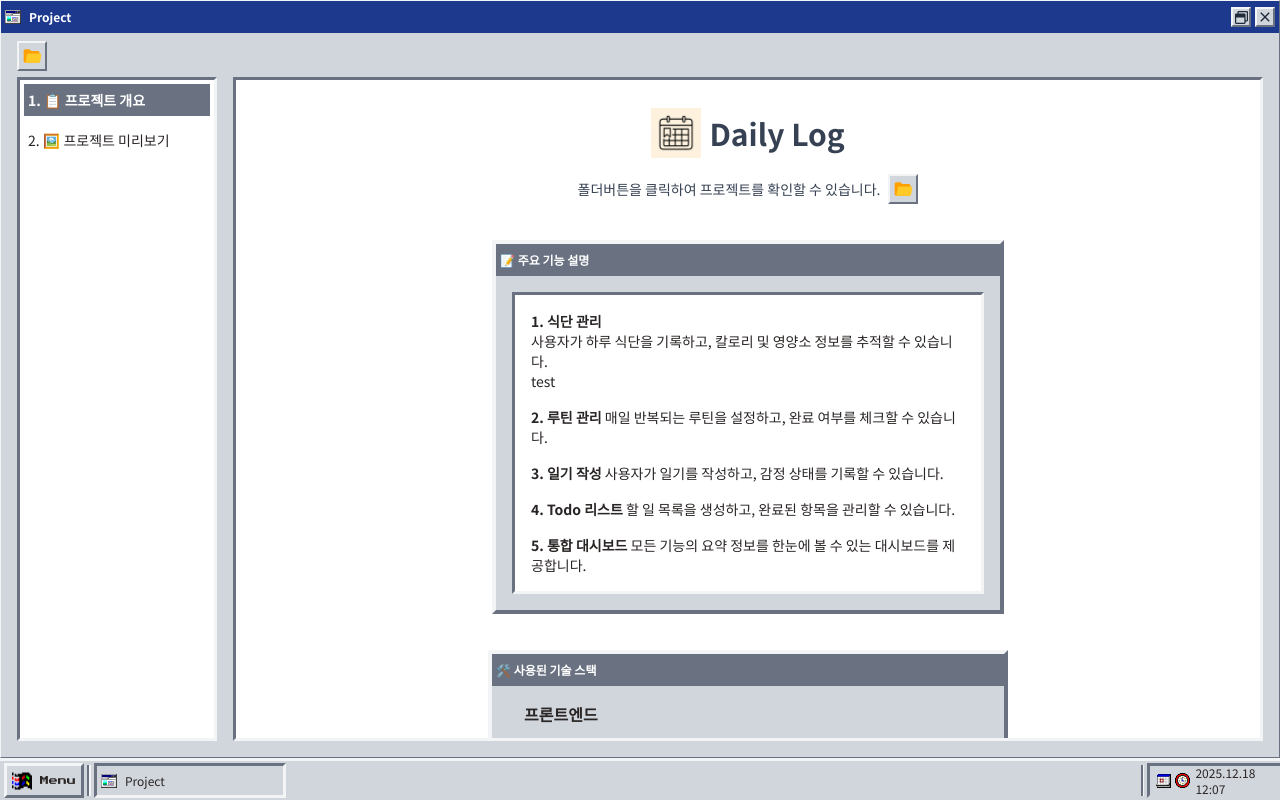
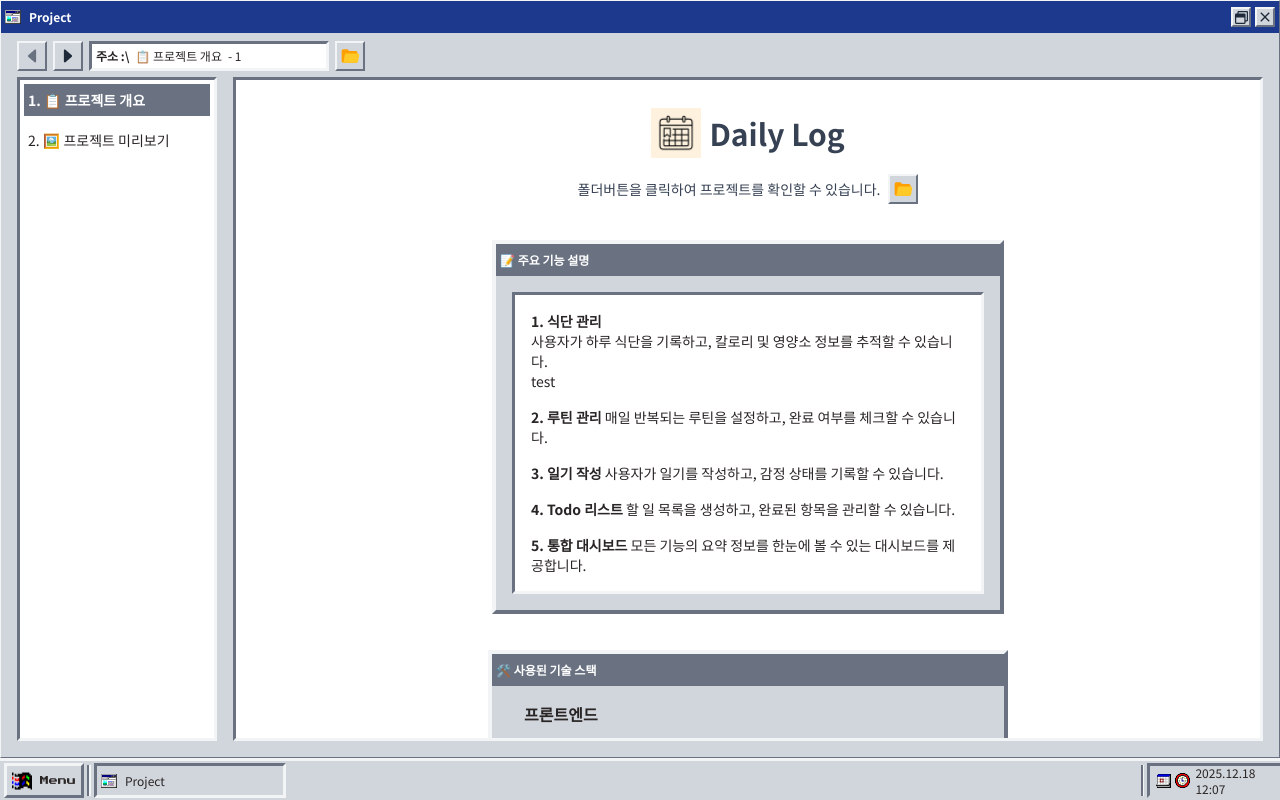
Before and after one commit to blackeichi/portfolio, a Next.js app: page /my-project in a window 1280 px wide. Built offline with nearby package versions, Linux system fonts and the light colour scheme; grey boxes are pictures that could not be loaded.

Commit message:
[ADD] my-project 페이지 주소창, 뒤로가기, 앞으로가기 버튼 UI 추가

```diff
--- a/components/atoms/tooltip.tsx
+++ b/components/atoms/tooltip.tsx
@@ -14,7 +14,7 @@ export default function Tooltip({
       {children}
       {isHovered && tooltip && (
         <div
-          className={`absolute z-30 max-w-60 bg-[rgba(0,0,0,0.85)] p-2.5 text-xs break-words whitespace-nowrap text-white ${isHovered}`}
+          className={`absolute z-30 max-w-60 bg-[rgba(0,0,0,0.85)] p-2.5 text-[11px] wrap-break-word whitespace-nowrap mt-1 text-white ${isHovered}`}
         >
           {tooltip}
         </div>
--- a/components/template/myProjectTemplate/topContents.tsx
+++ b/components/template/myProjectTemplate/topContents.tsx
@@ -1,11 +1,54 @@
 "use client";
 
+import { usePathname, useRouter } from "next/navigation";
 import { OpenProjectBtn } from "./openProjectBtn";
+import { projectContents } from "@/app/my-project/utils";
+import IconButton from "@/components/molecules/iconButton";
+import { IoCaretBack, IoCaretForward } from "react-icons/io5";
 
 export const TopContents = () => {
+  const router = useRouter();
+  const pathname = usePathname();
+  const target = projectContents.findIndex(
+    (content) => content.path === pathname
+  );
   return (
     <div className="w-full flex relative h-5">
-      <div className="absolute -top-2">
+      <div className="absolute -top-2 flex w-full h-7.5 gap-1.5">
+        <IconButton
+          tooltip="뒤로가기"
+          onClick={() => {
+            router.push(projectContents[Math.max(0, target - 1)].path);
+          }}
+          icon={IoCaretBack}
+          width={30}
+          height={30}
+          size={20}
+          disabled={target <= 0}
+        />
+        <IconButton
+          tooltip="앞으로 가기"
+          onClick={() => {
+            router.push(
+              projectContents[Math.min(projectContents.length - 1, target + 1)]
+                .path
+            );
+          }}
+          icon={IoCaretForward}
+          width={30}
+          height={30}
+          size={20}
+          disabled={target >= projectContents.length - 1}
+        />
+        <div
+          className={`flex h-full w-60 items-center border-3 px-1 bg-white border-gray-500 border-r-gray-100 border-b-gray-100`}
+        >
+          <div className="text-xs flex items-center gap-1.5">
+            <span className="font-bold">주소 :\</span>
+            <span>{projectContents[target]?.name}</span>
+            <span>- {target + 1}</span>
+          </div>
+        </div>
         <OpenProjectBtn />
       </div>
     </div>
--- a/libs/hooks/useHandleWindowBox.ts
+++ b/libs/hooks/useHandleWindowBox.ts
@@ -2,8 +2,8 @@ import { useCallback, useEffect, useRef, useState } from "react";
 import { Dir, Position, RefType } from "../types/state";
 import { DEFAULT_WINDOW_BOX } from "../uitls/constants";
 
-const MIN_W = 150;
-const MIN_H = 150;
+const MIN_W = 350;
+const MIN_H = 250;
 
 function clamp(n: number, min: number, max: number) {
   return Math.min(Math.max(n, min), max);
```
Also changed, not shown: TODO.txt.
